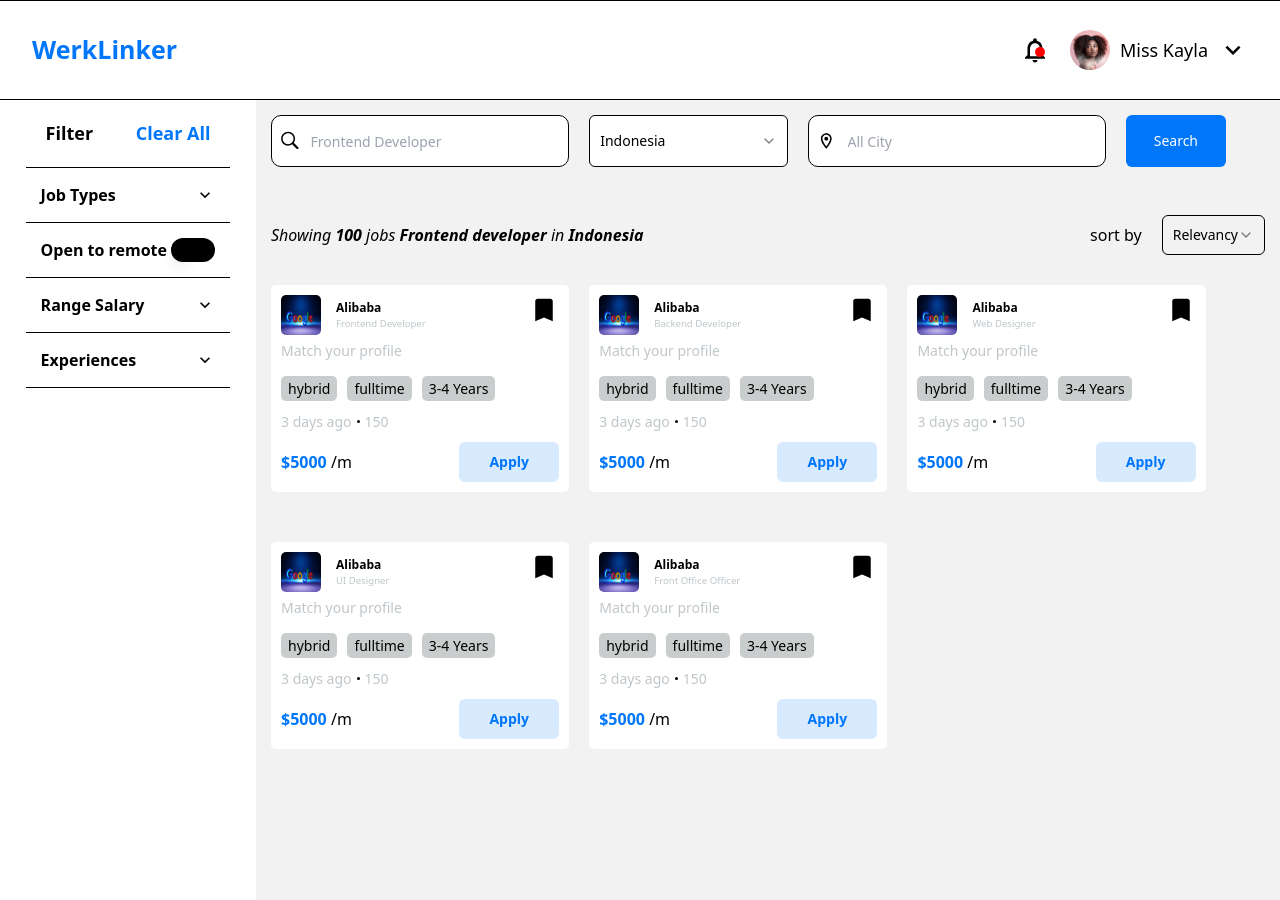
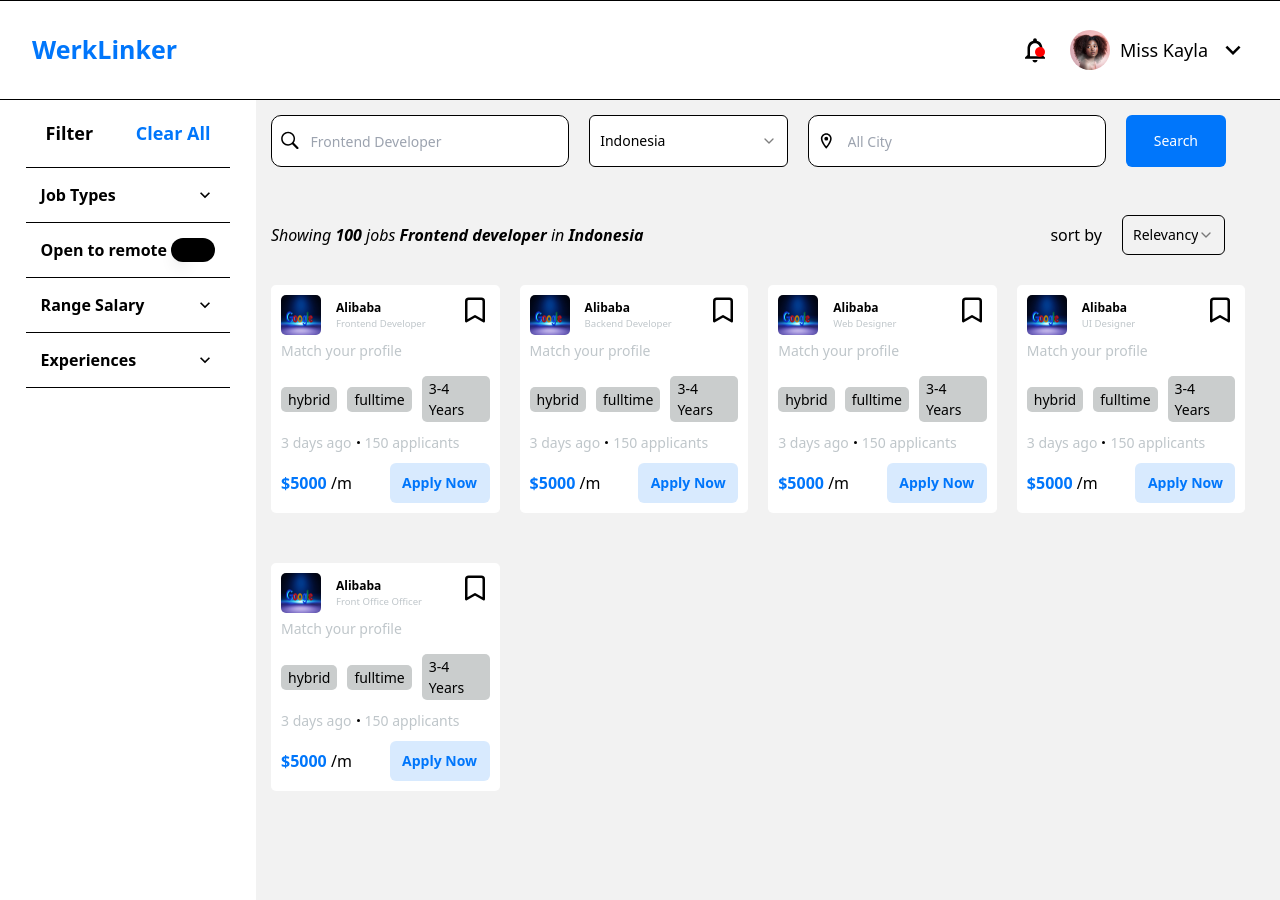
Before and after one commit to raazymuhd1/Job-Portal-Dapps, a Next.js app: page / in a window 1280 px wide. Built offline with nearby package versions, Linux system fonts and the light colour scheme.

Commit message:
working on jobDetail modal

```diff
--- a/src/app/globals.css
+++ b/src/app/globals.css
@@ -16,6 +16,10 @@
        @apply text-[14px] text-[#bfc6ca];
     }
 
+    .job-info-text {
+       @apply rounded-[5px] py-[2px] px-[7px] text-[14px] jobs-info-bg;
+    }
+
   }
 
 .jobs-info-bg {
--- a/src/components/jobs/JobDetail.tsx
+++ b/src/app/job-detail/[jobId]/page.tsx
@@ -1,9 +1,9 @@
 import React from 'react'
 
-const JobDetail = () => {
+const JobDetailsPage = () => {
   return (
     <div>JobDetail</div>
   )
 }
 
-export default JobDetail
+export default JobDetailsPage
--- a/src/app/page.tsx
+++ b/src/app/page.tsx
@@ -28,9 +28,10 @@
           </div>
 
          {/* job result & filter */}
-          <div className={`w-[100%] flex items-center justify-between mt-[3rem]`}>
+          <div className={`w-[95%] flex items-center justify-between mt-[3rem]`}>
             <h3 className="italic"> Showing <strong> 100 </strong> jobs <strong> Frontend developer </strong> in <strong> Indonesia </strong> </h3>
-            <aside className={`w-[fit-content] flex items-center gap-[20px]`}>
+            <aside className={`w-[fit-content] flex-center gap-[20px]
+              translate-x-[10px]`}>
                <p className="whitespace-nowrap font-medium"> sort by </p>
                 <Select>
                     <SelectTrigger className="h-10">
--- a/src/components/card/JobCard.tsx
+++ b/src/components/card/JobCard.tsx
@@ -1,7 +1,10 @@
-import {FC} from 'react'
+"use client"
+import {FC, useState, Fragment} from 'react'
+import Link from "next/link"
 import { google } from "@/assets"
-import { MdOutlineBookmark } from "react-icons/md";
+import { LuBookmark } from "react-icons/lu";
 import { Button } from "@/components/ui/button"
+import { JobDetail } from "@/components"
 import Image from "next/image"
 interface IProps {
    id: number;
@@ -15,13 +18,13 @@
    exp: string;
 }
 
-const jobsTypesExample = ["Hybrid", "Fulltime", "2-4 Years"]
-
 const JobCard: FC<IProps> = (props) => {
-     const { title, applicants, date, workplace, salary, exp } = props;
+     const [showModal, setShowModal] = useState<boolean>(false);
+     const { id, title, applicants, date, workplace, salary, exp } = props;
 
   return (
-    <article className={`basis-[30%] max-w-[400px] bg-secondary rounded-[5px] p-[10px] mt-[30px]`}>
+   <Fragment>
+      <article className={`lg:basis-[23%] basis-[30%] max-w-[400px] bg-secondary rounded-[5px] p-[10px] mt-[30px]`}>
          <div className="w-full flex flex-row items-start justify-between">
             <aside className="flex w-[30%] flex-row items-center gap-[15px]">
                <Image src={google} alt="company-logo" className="w-[40px] h-[40px] rounded-[5px] object-fill" />
@@ -31,7 +34,7 @@
                </div>
             </aside>
 
-           <MdOutlineBookmark size={30} className="text-[1rem+16px]" />
+            <LuBookmark size={30} className="text-[1rem+16px]" />
          </div>
 
          <div className="w-full flex flex-col gap-[15px] mt-[5px]">
@@ -39,25 +42,33 @@
 
             <div className="flex flex-col items-start gap-[10px]">
                <div className="flex-center gap-[10px]">
-                    <p className="rounded-[5px] py-[2px] px-[7px] text-[14px] jobs-info-bg"> { workplace  } </p>
-                    <p className="rounded-[5px] py-[2px] px-[7px] text-[14px] jobs-info-bg"> { props["work-type"]  } </p>
-                    <p className="rounded-[5px] py-[2px] px-[7px] text-[14px] jobs-info-bg"> { exp  } Years </p>
+                     <p className="job-info-text"> { workplace  } </p>
+                     <p className="job-info-text"> { props["work-type"]  } </p>
+                     <p className="job-info-text"> { exp  } Years </p>
                </div>
 
                <div className="flex-center gap-[5px]">
                   <p className={`text-grey-small`}> {date} </p>
                   <div className="h-[3px] w-[3px] rounded-[100%] bg-[#000]" />
-                <p className={`text-grey-small`}> {applicants} </p>
+                  <p className={`text-grey-small`}> {applicants} applicants </p>
                </div>
 
                <div className="flex-center w-full justify-between">
                   <p className="text-main font-bold"> {salary} <span className="text-[#000] font-normal"> /m </span>  </p>
-                <Button className="text-main apply-btn min-w-[100px] p-[4px] font-bold"> Apply </Button>
+                  <Link
+                     href=""
+                     onClick={() => setShowModal(true)}
+                     >
+                        <Button className="text-main apply-btn min-w-[100px] p-[4px] font-bold"> Apply Now </Button>
+                  </Link>
                </div>
             </div>
 
          </div>
       </article>
+
+      <JobDetail showModal={showModal} />
+   </Fragment>
   )
 }
 
--- /dev/null
+++ b/src/components/card/JobDetail.tsx
@@ -0,0 +1,17 @@
+"use client"
+import { FC } from 'react'
+
+type IProps = {
+    showModal: boolean;
+}
+
+const JobDetail: FC<IProps> = ({ showModal }) => {
+
+  return (
+    <div className={`h-[90vh] w-[100vw] fixed bg-[red] ${showModal ? "block" : "hidden"}`}>
+       <h2> job detail </h2>
+    </div>
+  )
+}
+
+export default JobDetail
--- a/src/components/index.ts
+++ b/src/components/index.ts
@@ -3,3 +3,4 @@
 export { default as Sidebar } from "./sidebar/Sidebar"
 export { default as Countries } from "./inputs/Countries"
 export { default as JobCard } from "./card/JobCard"
+export { default as JobDetail } from "./card/JobDetail"
--- a/src/components/sidebar/Sidebar.tsx
+++ b/src/components/sidebar/Sidebar.tsx
@@ -11,8 +11,8 @@
   return (
     <aside className={`min-w-[20%] h-screen sticky top-0 bg-[#fff]`}>
         <div className="flex items-center justify-between w-[80%] mx-auto p-[20px] border-b-[1px]">
-            <h3 className="font-semibold text-[18px]">Filter</h3>
-            <h3 className="font-semibold text-[18px] text-main">Clear All</h3>
+            <h3 className="font-bold text-[18px]">Filter</h3>
+            <h3 className="font-bold text-[18px] text-main">Clear All</h3>
         </div>
 
         {/* JOB TYPES */}
```
Also changed, not shown: src/components/jobs/JobCard.tsx (deleted). Lines whose indentation alone changed are shown as unchanged.
